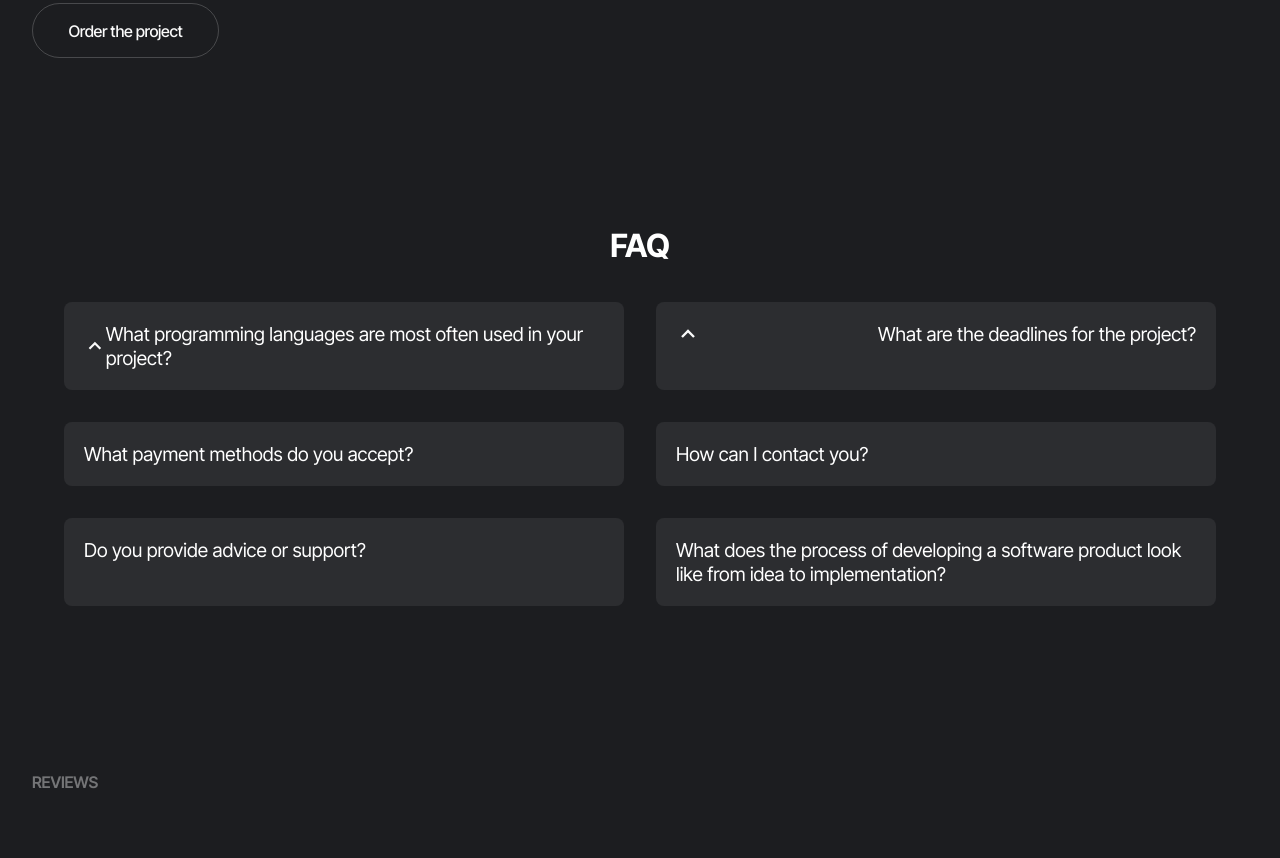
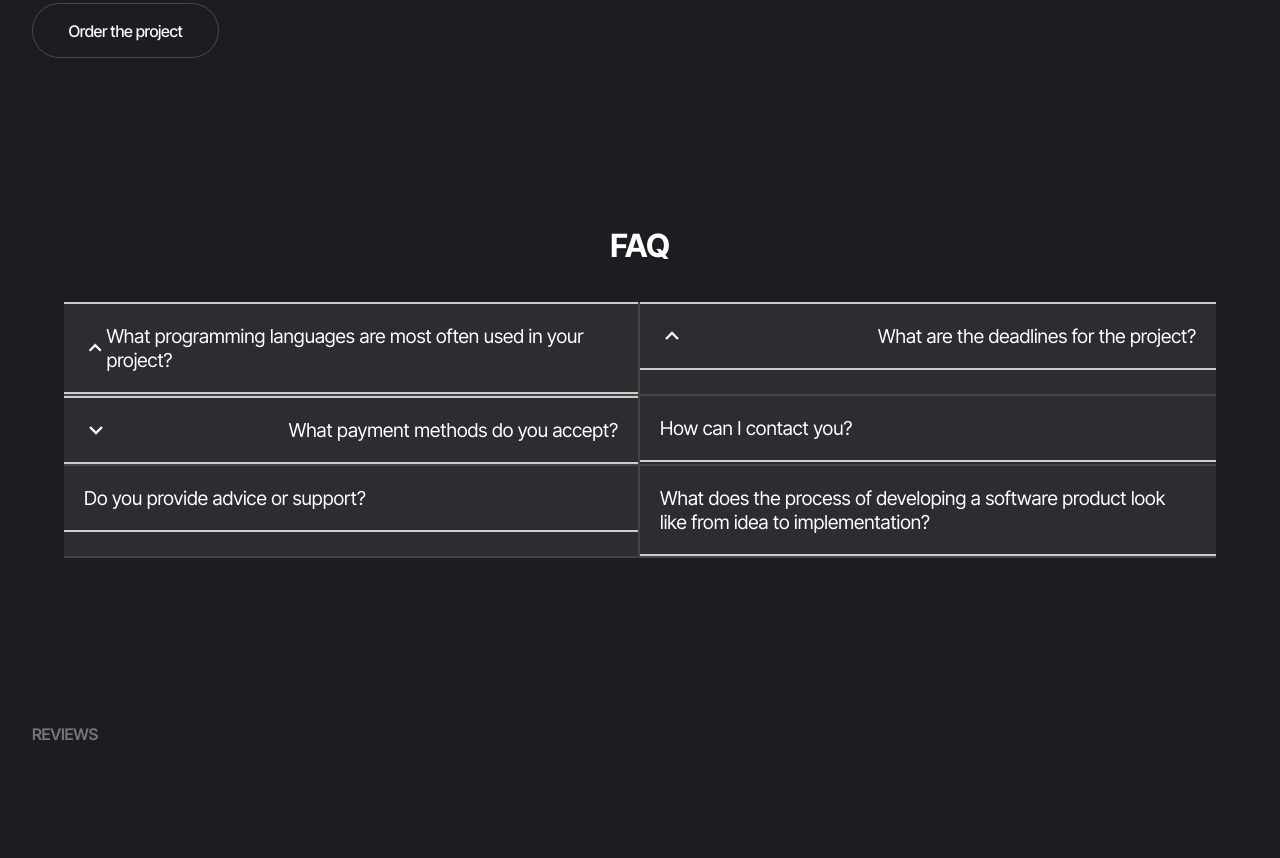
Before and after one commit to IvanBogachov/13-friends-of-Mentor, a website built with Vite: page src/index.html in a window 1280 px wide. Shown: the part 3480-4338 px from the top of the page. After the commit the page ends 4290 px from the top, so only its background shows below. Built offline with nearby package versions, Linux system fonts and the light colour scheme; no server answers; files whose address does not match are found by name; what accordion-js would draw is missing.

Commit message:
update html css faq.js

```diff
--- a/src/css/faq.css
+++ b/src/css/faq.css
@@ -14,25 +14,29 @@
     font-size: 2em;
     margin-bottom: 32px;
     text-align: center;
+    color: #fff;
 }
 
-/* Список FAQ */
 .accordion-faq {
     list-style: none;
     padding: 0;
     margin: 0;
     display: flex;
     flex-wrap: wrap;
-    gap: 32px;
+    gap: 0;
 }
 
 .accordion-faq__items--faq {
-    flex: 1 1 calc(50% - 32px);
-    /* Дві колонки */
+    flex: 1 1 50%;
     background: #2C2D30;
-    border-radius: 8px;
+    border-bottom: 2px solid #444;
+    border-right: 2px solid #444;
     overflow: hidden;
     transition: all 0.3s ease;
+}
+
+.accordion-faq__items--faq:nth-child(2n) {
+    border-right: none;
 }
 
 .accordion-faq__btn {
@@ -47,6 +51,7 @@
     display: flex;
     justify-content: space-between;
     align-items: center;
+    background-color: transparent;
 }
 
 .accordion-faq__btn:hover {
@@ -56,15 +61,12 @@
 .accordion-faq__description,
 .accordion-faq__content {
     display: none;
-    /* Початково всі відповіді згорнуті */
     padding: 20px;
     background: #2C2D30;
-    border-top: 1px solid #444;
     font-size: 1em;
     color: #ccc;
 }
 
-/* Стилі для SVG */
 .arrow-svg {
     width: 24px;
     height: 24px;
@@ -76,15 +78,13 @@
     transform: rotate(180deg);
 }
 
-/* Адаптивність для планшетів */
 @media (max-width: 1024px) {
     .accordion-faq__items--faq {
         flex: 1 1 100%;
-        /* Одна колонка */
+        border-right: none;
     }
 }
 
-/* Адаптивність для мобільних пристроїв */
 @media (max-width: 768px) {
     .faq-container {
         padding: 32px;
@@ -103,3 +103,10 @@
         font-size: 0.9em;
     }
 }
+
+.vector-separator {
+    height: 2px;
+    background-color: #ccc;
+    /* або оберіть інший колір на ваш вибір */
+    width: 100%;
+}
--- a/src/js/faq.js
+++ b/src/js/faq.js
@@ -2,11 +2,13 @@
 import Accordion from 'accordion-js';
 import 'accordion-js/dist/accordion.min.css';
 
-// Ініціалізація акордеона
-const accordionFaq = new Accordion('.accordion-faq', {
-  duration: 300,
-  showMultiple: false, // Установіть в false, якщо хочете, щоб був відкритим тільки один елемент за раз
+// Ініціалізація акордеона з потрібними класами
+document.addEventListener('DOMContentLoaded', () => {
+    const accordionFaq = new Accordion('.accordion-faq', {
+        duration: 300,
+        showMultiple: false, // Встановлення 'false' відкриває лише один елемент за раз
+    });
+
+    // Опціонально: відкрити перший елемент відразу
+    accordionFaq.open(0);
 });
-
-// Вираження для відкриття першого елементу (необов'язково)
-accordionFaq.open(0);
--- a/src/partials/faq.html
+++ b/src/partials/faq.html
@@ -3,52 +3,64 @@
         <h2 class="faq-title">FAQ</h2>
         <ul class="accordion-faq accordion-container">
             <li class="accordion-faq_items accordion-faq__items--faq ac underline">
-            <button
-            type="button"
-            class="accordion-faq__btn ac-trigger"
-            aria-expanded="true">
+                <div class="vector-separator"></div> <!-- верхній сепаратор -->
+                <button type="button" class="accordion-faq__btn ac-trigger" aria-expanded="true">
                     <svg class="arrow-svg">
                         <use href="/img/sprite.svg#icon-down-arrow"></use>
                     </svg>
-            What programming languages are most often used in your project?</button>
+                    What programming languages are most often used in your project?
+                </button>
                 <div class="accordion-faq__description ac-panel">
                     <p>In the field of web development, there are various technologies and programming languages. Typically, this includes a combination of frontend (client side) and backend (server side) languages.</p>
                 </div>
+                <div class="vector-separator"></div> <!-- нижній сепаратор -->
             </li>
             <li class="accordion-faq__items--faq ac underline">
-            <button type="button"
-            class="accordion-faq__btn ac-trigger"
-            aria-expanded="true">
+                <div class="vector-separator"></div>
+                <button type="button" class="accordion-faq__btn ac-trigger" aria-expanded="true">
                     <svg class="arrow-svg">
                         <use href="/img/sprite.svg#icon-down-arrow"></use>
-            </svg>What are the deadlines for the project?</button>
-            <div class= "accordion-faq__content ac-panel">
+                    </svg>
+                    What are the deadlines for the project?
+                </button>
+                <div class="accordion-faq__content ac-panel">
                     <p>The terms of project implementation depend to a large extent on a number of factors, such as the scope of the project, its complexity, and the availability of resources. Determining exact deadlines is a difficult task, and it usually occurs during the planning phase of the project.</p>
                 </div>
+                <div class="vector-separator"></div>
             </li>
             <li class="accordion-faq__items--faq ac underline">
-            <button class="accordion-faq__btn ac-trigger">What payment methods do you accept?</button>
+                <div class="vector-separator"></div>
+                <button class="accordion-faq__btn ac-trigger">
+                    <svg class="arrow-svg">
+                        <use href="/img/sprite.svg#icon-down-arrow"></use>
+                    </svg>
+                    What payment methods do you accept?
+                </button>
                 <div class="accordion-faq__content ac-panel">
                     <p>Payment through credit and debit cards such as Visa, MasterCard, specialized electronic payment systems such as PayPal, as well as payments in cryptocurrencies such as Bitcoin, Ethereum and others.</p>
                 </div>
+                <div class="vector-separator"></div>
             </li>
             <li class="accordion-faq__items--faq ac underline">
             <button class="accordion-faq__btn ac-trigger">How can I contact you?</button>
             <div class="accordion-faq__content ac-panel">
                 <p>You can contact us via email, phone, or through our website's contact form.</p>
             </div>
+             <div class="vector-separator"></div>
         </li>
         <li class="accordion-faq__items--faq ac underline">
             <button class="accordion-faq__btn ac-trigger">Do you provide advice or support?</button>
             <div class="accordion-faq__content ac-panel">
                 <p>Yes, we provide both advice and support for our products and services.</p>
             </div>
+            <div class="vector-separator"></div>
         </li>
         <li class="accordion-faq__items--faq ac underline">
             <button class="accordion-faq__btn ac-trigger">What does the process of developing a software product look like from idea to implementation?</button>
             <div  class="accordion-faq__content ac-panel">
                 <p>The process typically involves several stages including planning, design, development, testing, and deployment.</p>
             </div>
+            <div class="vector-separator"></div>
         </li>
         </ul>
     </div>
```
Lines whose indentation alone changed are shown as unchanged.
